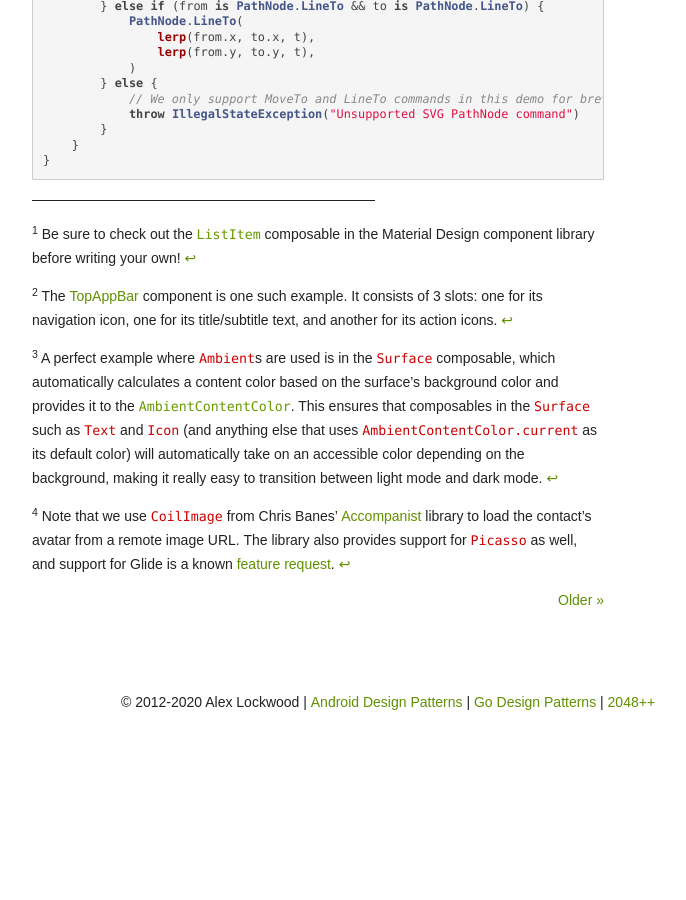
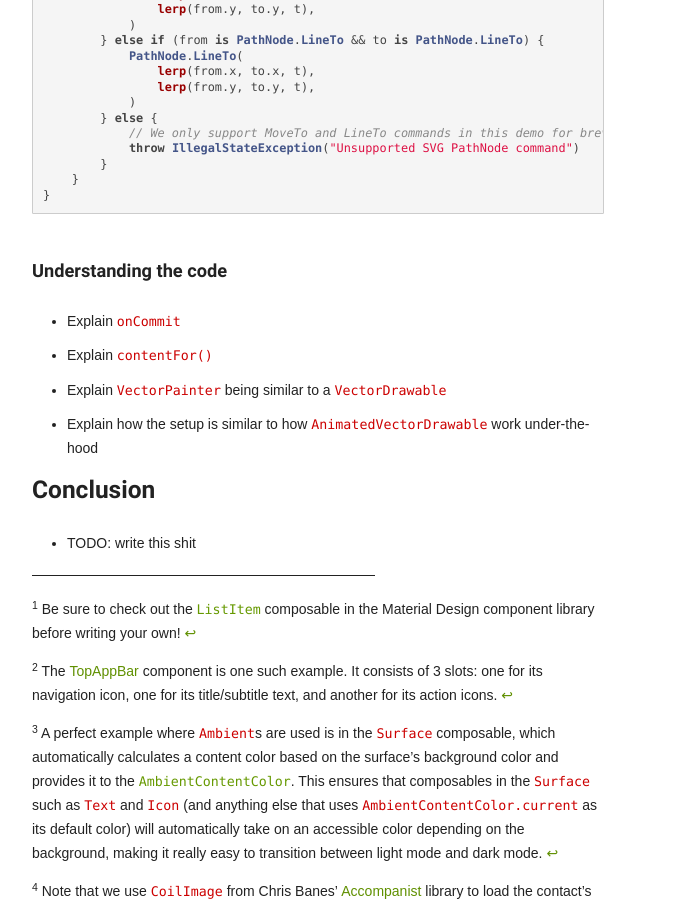
Before and after one commit to alexjlockwood/AndroidDesignPatterns, a Jekyll site: the page built from _posts/2020-10-09-contact-list-compose.md, in a window 1280 px wide and 900 px high, scrolled down 8915 px. Shown: the whole window, without its empty margins (252-938 px from the left). Built offline with Jekyll 4.4.1, drawn with Linux system fonts in a browser that asks for light colours; some web fonts are replaced; a script that is not in the unit is left out; comment, search, counter and statistics services are not loaded; before the commit the page ends 9665 px from its top, so only the background shows below that; some of the changed text lies outside the part shown.

Commit message:
update rough draft

````diff
--- a/_posts/2020-10-09-contact-list-compose.md
+++ b/_posts/2020-10-09-contact-list-compose.md
@@ -16,6 +16,7 @@ related: ['/2013/08/fragment-transaction-commit-state-loss.html',
 * Any clarification needed with `CoilImage` + `Modifier.aspectRatio` + `Modifier.clip`?
 * Add links to `Scaffold`, `TopAppBar`, etc.? Link to documentation or source code?
 * Watch YouTube talks about compose to see if there is any useful info about state hoisting
+* Link to icon animation post and Oredev talk
 
 <!--morestart-->
 
@@ -410,6 +411,17 @@ private fun lerp(
 }
 ```
 
+### Understanding the code
+
+* Explain `onCommit`
+* Explain `contentFor()`
+* Explain `VectorPainter` being similar to a `VectorDrawable`
+* Explain how the setup is similar to how `AnimatedVectorDrawable` work under-the-hood
+
+## Conclusion
+
+* TODO: write this shit
+
 <hr class="footnote-divider"/>
 
 <sup id="footnote1">1</sup> Be sure to check out the [`ListItem`][ListItem_Source] composable in the Material Design component library before writing your own! <a href="#ref1" title="Jump to footnote 1.">&#8617;</a>
````
